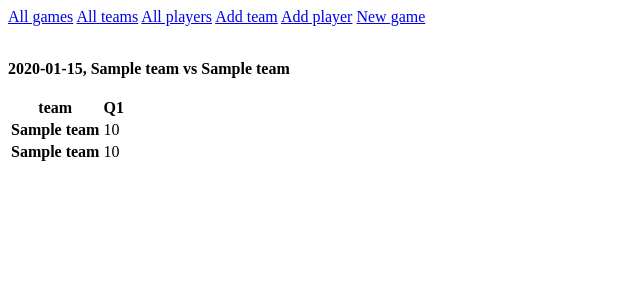
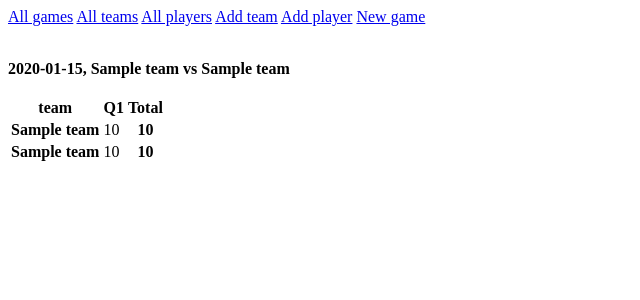
Before and after one commit to TomaszBinkiewicz/basketball_game, a Django app: page /game-detail/1/ in a window 1280 px wide. Shown: the top 300 px of the page, without its empty margins (0-640 px from the left). Run offline with Django 3.2, Linux system fonts and the light colour scheme; tables that the repository leaves empty hold one stand-in row (Sample ...).

Commit message:
game_model_correction_total_score_added

```diff
--- a/basketball_game/basketball_game_app/forms.py
+++ b/basketball_game/basketball_game_app/forms.py
@@ -13,7 +13,7 @@ class NewGameForm(forms.ModelForm):
 
     class Meta:
         model = Games
-        fields = '__all__'
+        exclude = ['team_home_score', 'team_away_score']
         widgets = {'date': forms.SelectDateWidget}
 
     def clean(self):
--- a/basketball_game/basketball_game_app/models.py
+++ b/basketball_game/basketball_game_app/models.py
@@ -52,6 +52,8 @@ class Games(models.Model):
     date = models.DateField()
     team_home = models.ForeignKey(Teams, on_delete=models.SET_NULL, null=True, related_name='home_games')
     team_away = models.ForeignKey(Teams, on_delete=models.SET_NULL, null=True, related_name='away_games')
+    team_home_score = models.IntegerField(null=True)
+    team_away_score = models.IntegerField(null=True)
 
     def __str__(self):
         return f'{self.date}, {self.team_home} vs {self.team_away}'
--- a/basketball_game/basketball_game_app/views.py
+++ b/basketball_game/basketball_game_app/views.py
@@ -141,6 +141,9 @@ class GameView(View):
         if quarter < 5:
             quarter += 1
         if quarter > 4 and team_away_score_total != team_home_score_total:
+            game.team_away_score = team_away_score_total
+            game.team_home_score = team_home_score_total
+            game.save()
             return redirect('all-games')
         return redirect('game-view', pk, quarter)
 
--- a/basketball_game/templates/basketball_game_app/games_detail.html
+++ b/basketball_game/templates/basketball_game_app/games_detail.html
@@ -13,18 +13,27 @@
                     <th>OT</th>
                 {% endif %}
             {% endfor %}
+            <th>
+                Total
+            </th>
         </tr>
         <tr>
             <th>{{ object.team_home }}</th>
             {% for part in object.part_set.all %}
                 <td>{{ part.score_team_home }}</td>
             {% endfor %}
+            <th>
+                {{ object.team_home_score }}
+            </th>
         </tr>
         <tr>
             <th>{{ object.team_away }}</th>
             {% for part in object.part_set.all %}
                 <td>{{ part.score_team_away }}</td>
             {% endfor %}
+            <th>
+                {{ object.team_away_score }}
+            </th>
         </tr>
     </table>
 {% endblock %}
```
Also changed, not shown: basketball_game/basketball_game_app/migrations/0005_auto_20191211_1224.py (added), basketball_game/basketball_game_app/migrations/0006_auto_20191211_1226.py (added).
